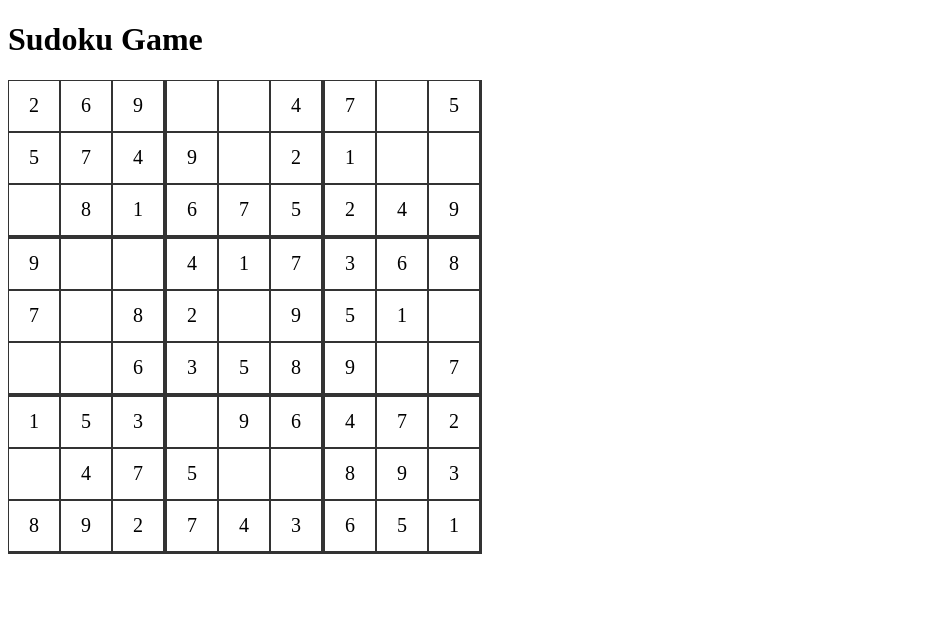
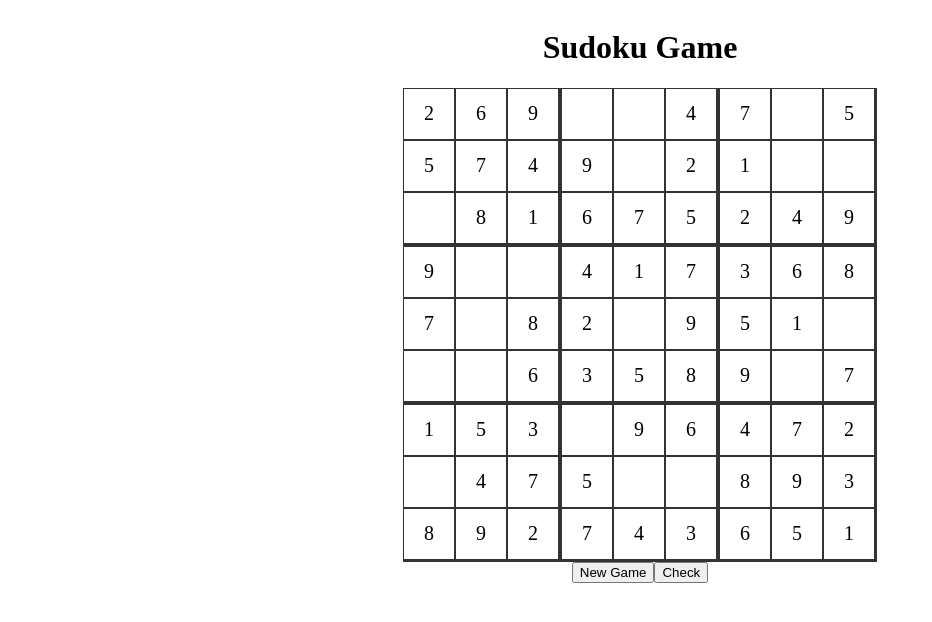
Before and after one commit to claritas320/zhusudoku, a Next.js app: page /sudoku in a window 1280 px wide. Shown: the top 622 px of the page, without its empty margins (0-932 px from the left). Built offline with nearby package versions, Linux system fonts and the light colour scheme.

Commit message:
basic input use keyboard

```diff
--- a/components/SudokuBoard.js
+++ b/components/SudokuBoard.js
@@ -1,15 +1,28 @@
-import React from 'react';
 import styles from './SudokuBoard.module.css';
 
-export default function SudokuBoard ({ grid }) {
+function Cell({ value, cellIndex, selectedCell, onSelectedCellChange }) {
+    const isSelectedCell = selectedCell && cellIndex[0] == selectedCell[0] && cellIndex[1] == selectedCell[1];
+    const style = isSelectedCell ? { 'backgroundColor': 'aqua' } : {};
+    return (
+        <div style={style} className={styles.cell} onClick={() => onSelectedCellChange(cellIndex)}>
+            <span>{value !== '.' ? value : ''}</span>
+        </div>
+    );
+};
+
+export default function SudokuBoard({ grid, onGridChange, selectedCell, onSelectedCellChange }) {
     return (
         <div className={styles.sudokuBoard}>
             {grid.map((row, rowIndex) => (
-                <div key={rowIndex} className={styles.row}>
-                    {row.map((cell, cellIndex) => (
-                        <div key={cellIndex} className={styles.cell}>
-                            {cell !== '.' ? cell : ''}
-                        </div>
+                <div key={'row' + rowIndex} className={styles.row}>
+                    {row.map((cell, colIndex) => (
+                        <Cell
+                            key={'grid' + rowIndex + colIndex}
+                            value={cell}
+                            cellIndex={[rowIndex, colIndex]}
+                            selectedCell={selectedCell}
+                            onSelectedCellChange={onSelectedCellChange}
+                        ></Cell>
                     ))}
                 </div>
             ))}
--- a/pages/index.js
+++ b/pages/index.js
@@ -1,6 +1,6 @@
 import Head from 'next/head';
 import Link from 'next/link';
-import styles from '../styles/Home.module.css'
+import styles from '../styles/Home.module.css';
 
 export default function Home() {
   return (
--- a/pages/sudoku.js
+++ b/pages/sudoku.js
@@ -2,29 +2,64 @@ import React from 'react';
 // import SudokuBoard from '../components/SudokuBoard';
 import sudoku from '../components/sudoku';
 import dynamic from 'next/dynamic'
+import styles from '../styles/Sudoku.module.css';
+import { useState, useEffect } from "react";
 
-const  SudokuBoard = dynamic(() => import('../components/SudokuBoard'), { ssr: false })
+const SudokuBoard = dynamic(() => import('../components/SudokuBoard'), { ssr: false })
+
 export default function Sudoku() {
     const str = sudoku.generate('easy');
-    const grid = sudoku.board_string_to_grid(str);
+    const [grid, setGrid] = useState(sudoku.board_string_to_grid(str));
+    const [selectedCell, setSelectedCell] = useState(null);
+
+    function newGame() {
+        const str = sudoku.generate('easy');
+        setGrid(sudoku.board_string_to_grid(str));
+    }
+
+    function checkResult() {
+    }
+
+    useEffect(() => {
+        const handleKeyDown = (event) => {
+            console.log('Key pressed:', event.key);
+            const key = parseInt(event.key, 10); // Convert the key to a number
+
+            if (key >= 1 && key <= 9 && selectedCell) {
+                const i = selectedCell[0];
+                const j = selectedCell[1];
+                console.log(i,j,grid[i][j]);
+                if (grid[i][j]=='.') {
+                    const newGrid = grid.slice();
+                    newGrid[i][j] = key;
+                    setGrid(newGrid);
+                }
+            }
+        };
+
+        // Adding event listener
+        document.addEventListener('keydown', handleKeyDown);
+
+        // Cleanup function
+        return () => {
+            document.removeEventListener('keydown', handleKeyDown);
+        };
+    }, [selectedCell]);
+
     return (
-        <div>
+        <div className={styles.container}>
             <h1>Sudoku Game</h1>
-            <SudokuBoard grid={grid}></SudokuBoard>
+            <SudokuBoard
+                grid={grid}
+                onGridChange={setGrid}
+                selectedCell={selectedCell}
+                onSelectedCellChange={setSelectedCell}
+            >
+            </SudokuBoard>
+            <div>
+                <button onClick={() => newGame()}>New Game</button>
+                <button onClick={() => checkResult()}>Check</button>
+            </div>
         </div>
     );
 }
-
-function generateSudokuGrid() {
-    const grid = [];
-    for (let i = 0; i < 9; i++) {
-        const row = [];
-        for (let j = 0; j < 9; j++) {
-            // Generate a random number between 0 and 9
-            const randomNumber = Math.floor(Math.random() * 10);
-            row.push(randomNumber);
-        }
-        grid.push(row);
-    }
-    return grid;
-}
--- /dev/null
+++ b/styles/Sudoku.module.css
@@ -0,0 +1,6 @@
+.container {
+    display: flex;
+    justify-content: center;
+    flex-direction: column;
+    align-items: center;
+}
```
Also changed, not shown: components/cell.js (added, +8 -0 lines).
